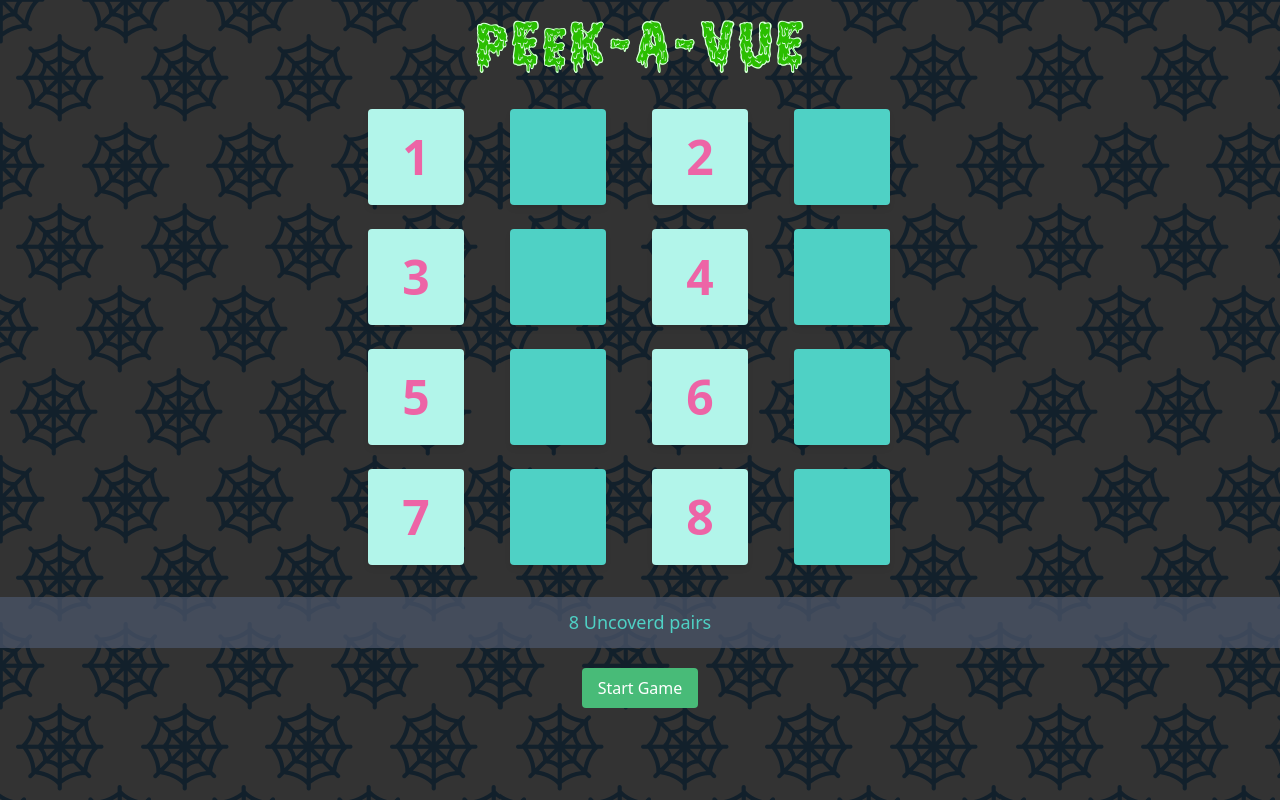
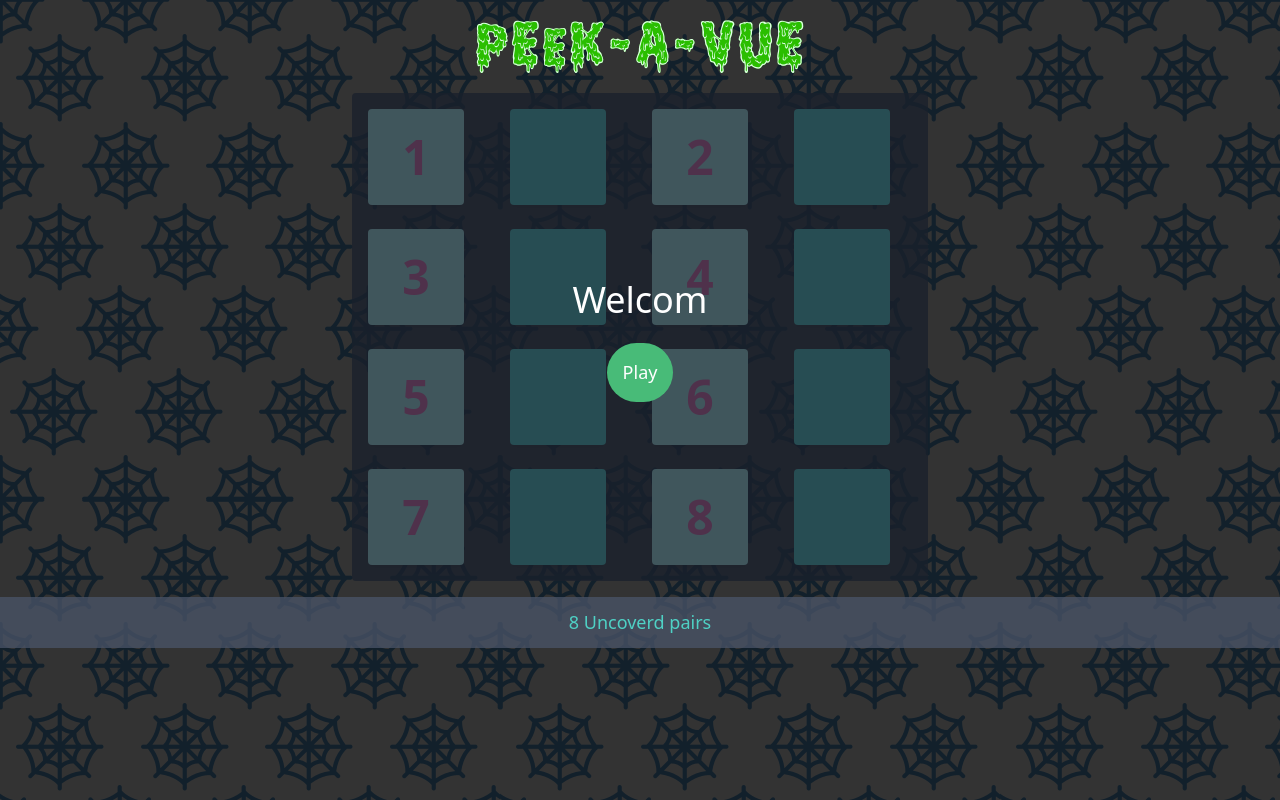
Before and after one commit to m-alghobary/try-vue-3, a Vue app: page / in a window 1280 px wide. Built offline with nearby package versions, Linux system fonts and the light colour scheme.

Commit message:
add the start state

```diff
--- a/src/App.vue
+++ b/src/App.vue
@@ -1,6 +1,7 @@
 <template>
 	<img src="/img/title.png" class="mx-auto mt-5" />
-	<transition-group tag="section" class="max-w-xl mt-5 mx-auto p-4 grid grid-cols-4 grid-rows-4 gap-6" name="shuffle-card">
+	<div class="max-w-xl mx-auto mt-5 relative">
+		<transition-group tag="section" class="p-4 grid grid-cols-4 grid-rows-4 gap-6" name="shuffle-card">
 			<game-card
 				v-for="card in cards"
 				:key="`card-${card.type}-${card.order}`"
@@ -12,14 +13,22 @@
 			></game-card>
 		</transition-group>
 
+		<div
+			v-if="isNewGame"
+			class="absolute inset-0 w-full h-full bg-gray-900 rounded flex flex-col items-center justify-center text-4xl text-white bg-opacity-75"
+		>
+			<span>Welcom</span>
+			<button class="bg-green-500 text-white text-lg font-medium mt-4 block p-4 rounded-full" @click="restartGame">Play</button>
+		</div>
+	</div>
+
 	<p class="text-teal-400 text-center text-lg font-medium mt-4 bg-gray-700 py-3 bg-opacity-75">
 		<span v-if="unCoverdPairs">{{ unCoverdPairs }} Uncoverd pairs</span>
 		<span v-else>You Wins!</span>
 	</p>
 	<div class="mt-5 text-center">
-		<button class="bg-green-500 text-white py-2 px-4 rounded" @click="restartGame">
-			<span v-if="!unCoverdPairs"> Restart Game </span>
-			<span v-else> Start Game </span>
+		<button v-if="!unCoverdPairs" class="bg-green-500 text-white py-2 px-4 rounded" @click="restartGame">
+			<span> Restart Game </span>
 		</button>
 	</div>
 </template>
@@ -38,6 +47,7 @@ export default {
 	setup() {
 		const cards = ref([]);
 		const selectedCards = ref([]);
+		const isNewGame = ref(true);
 		const types = [1, 2, 3, 4, 5, 6, 7, 8];
 
 		types.forEach((type, i) => {
@@ -66,6 +76,8 @@ export default {
 		const unCoverdPairs = ref(8);
 
 		function restartGame() {
+			isNewGame.value = false;
+
 			cards.value = shuffle(cards.value);
 			console.log(cards.value);
 
@@ -131,6 +143,7 @@ export default {
 			selectCard,
 			unCoverdPairs,
 			restartGame,
+			isNewGame,
 		};
 	},
 };
```
Lines whose indentation alone changed are shown as unchanged.
